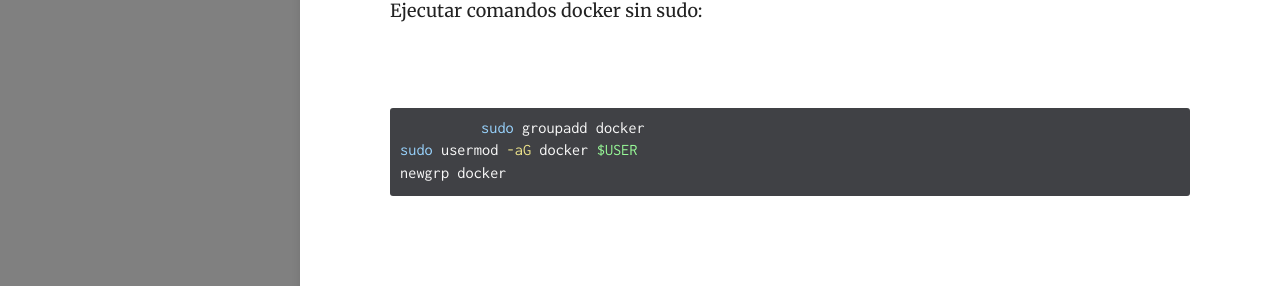
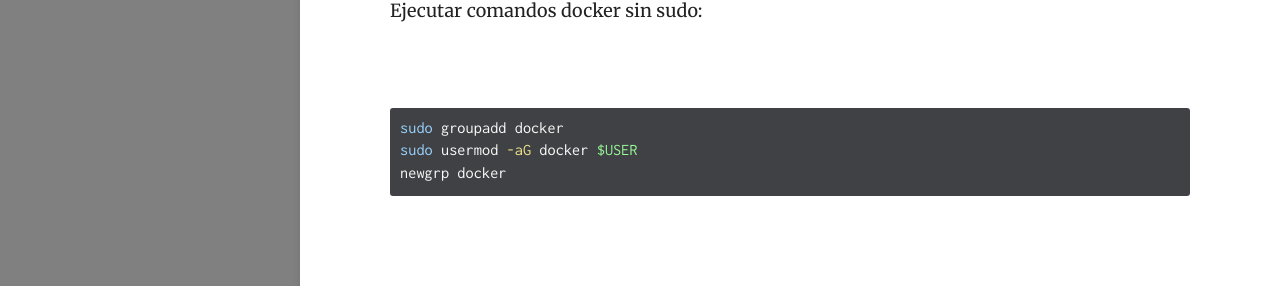
Before and after one commit to slaarks/slaarks.github.io, a Jekyll site: the page built from _docs/Docker/gestionar-docker.md, in a window 1280 px wide. Shown: the part 612-898 px from the top of the page. Built offline with Jekyll 4.4.1, drawn with Linux system fonts in a browser that asks for light colours.

Commit message:
Update _code.scss

```diff
--- a/_sass/_code.scss
+++ b/_sass/_code.scss
@@ -25,7 +25,7 @@ pre {
 		white-space: pre-wrap;
 		background: transparent;
 		border: none;
-		padding: 5em 5em 5em 5em;
+		padding: 0
 	}
 }
 
```
